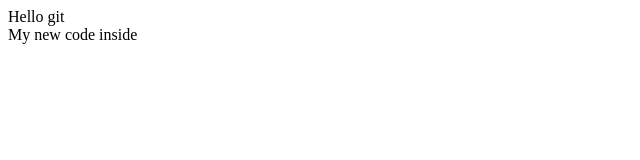
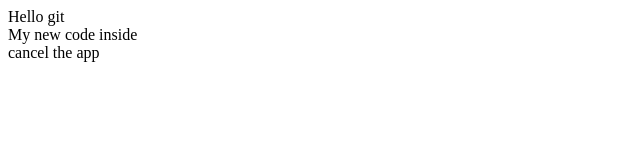
Before and after one commit to Gilfarm/work_code_repo, a plain HTML site: page index.html in a window 1280 px wide. Shown: the whole page, without its empty margins (0-640 px from the left). Drawn offline with Linux system fonts and the light colour scheme.

Commit message:
Updated index.html

```diff
--- a/index.html
+++ b/index.html
@@ -1,2 +1,3 @@
 <div class="header">Hello git </div>
 <div class="body">My new code inside</div>
+<a>cancel the app</a>
```
